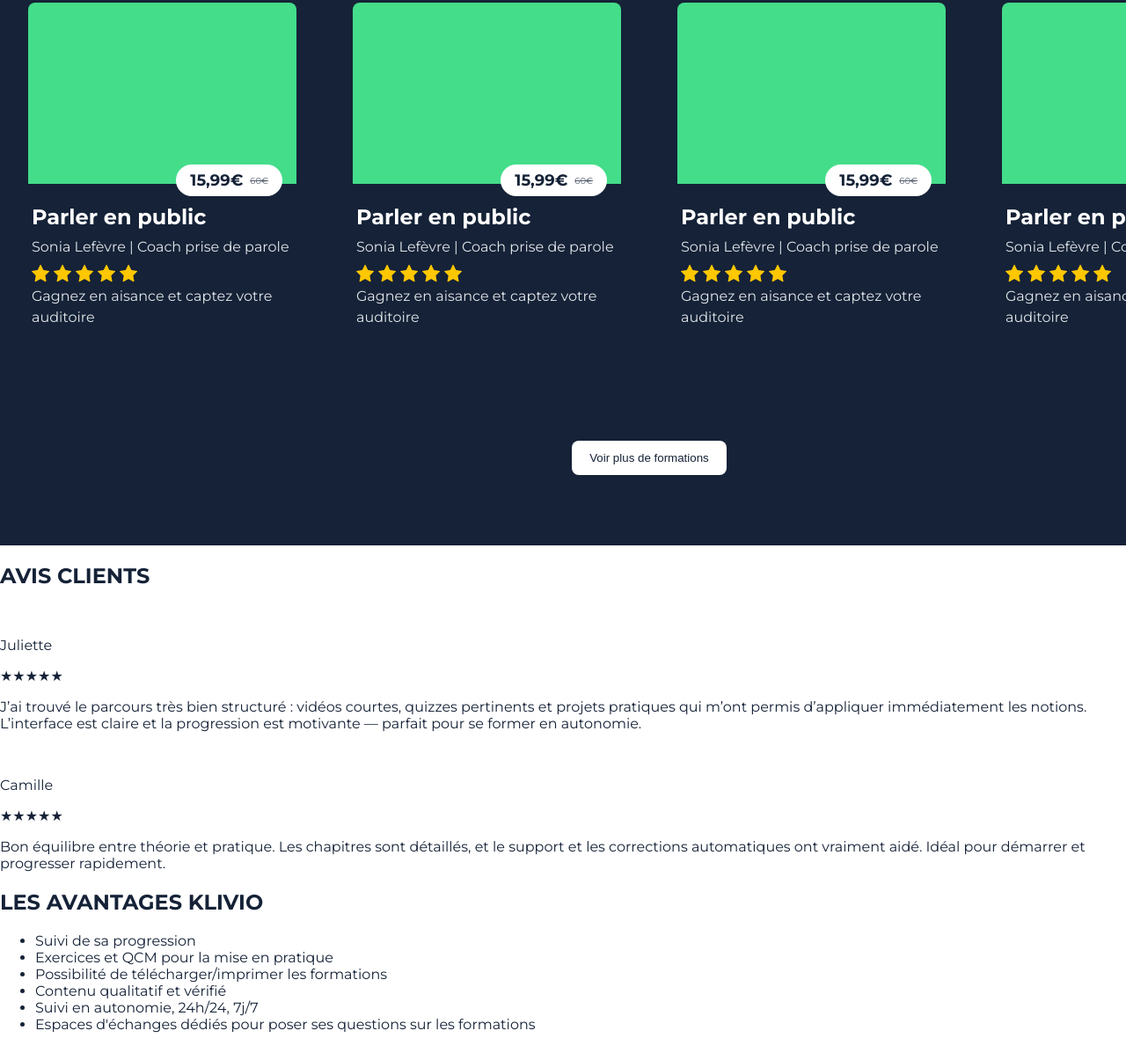
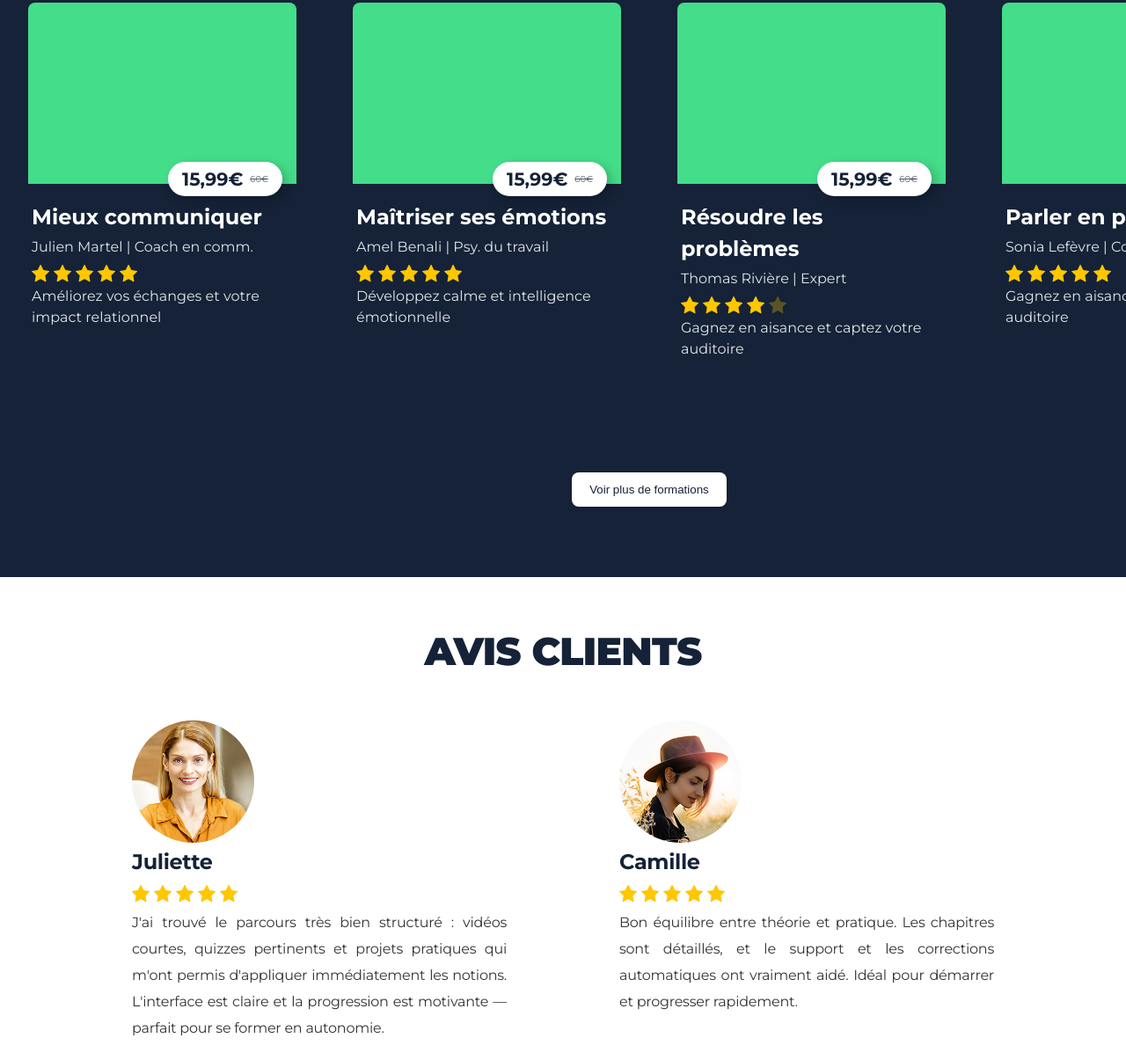
Before and after one commit to BrandonPicq/html_css, a plain HTML site: page index.html in a window 1280 px wide. Shown: the part 1592-2797 px from the top of the page at 88% size. Drawn offline with Linux system fonts and the light colour scheme.

Commit message:
[ADD]: Avis section done in CSS, [EDIT]: HTML structure to make the css work better, [UPDATE] Navbar's css to fit more with the design

```diff
--- /dev/null
+++ b/css/avis.css
@@ -0,0 +1,94 @@
+.avis {
+  max-width: 105rem;
+  margin: 0 auto;
+  padding: 3.625rem 9.375rem;
+}
+
+.avis h1 {
+  font-family: "Montserrat", sans-serif;
+  font-weight: 900;
+  font-size: 2.75rem;
+  line-height: 1.2;
+  letter-spacing: -0.015em;
+  text-transform: uppercase;
+  text-align: center;
+  color: #152237;
+  margin: 0 0 3.25rem 0;
+}
+
+.avis-container {
+  display: flex;
+  justify-content: space-between;
+  gap: 8rem;
+}
+
+.avis-card {
+  flex: 1;
+  max-width: 43rem;
+}
+
+.avis-photo {
+  width: 8.6875rem;
+  height: 8.6875rem;
+  border-radius: 50%;
+  object-fit: cover;
+}
+
+.avis-name {
+  font-family: "Montserrat", sans-serif;
+  font-weight: 700;
+  font-size: 1.5rem;
+  line-height: 2.25rem;
+  letter-spacing: -0.015em;
+  color: #152237;
+  margin: 0;
+}
+
+.avis-rating {
+  display: flex;
+
+  gap: 0.25rem;
+  color: #ffc700;
+  margin: 0.5rem 0;
+}
+
+.avis-text {
+  font-family: "Montserrat", sans-serif;
+  font-weight: 400;
+  font-size: 1rem;
+  line-height: 1.875rem;
+  letter-spacing: -0.015em;
+  text-align: justify;
+  color: rgba(0, 0, 0, 0.8);
+  margin: 0;
+}
+
+@media (max-width: 48rem) {
+  .avis {
+    padding: 3rem 1.5rem;
+  }
+
+  .avis h1 {
+    font-size: 1.75rem;
+    margin-bottom: 3rem;
+  }
+  .avis-rating {
+    justify-content: center;
+  }
+
+  .avis-container {
+    flex-direction: column;
+    gap: 3rem;
+  }
+
+  .avis-card {
+    max-width: 100%;
+    text-align: center;
+  }
+
+  .avis-photo {
+    width: 8.6875rem;
+    height: 8.6875rem;
+    margin: 0 auto 1rem;
+  }
+}
--- a/css/banner.css
+++ b/css/banner.css
@@ -28,11 +28,12 @@
 
 .banner-content h1 {
   font-size: 3rem;
-  font-weight: 900;
-  line-height: 3.6875rem;
+  font-weight: 800;
+  line-height: 0.6875rem;
   letter-spacing: -0.015em;
   text-transform: uppercase;
-  margin-bottom: 1.5rem;
+  margin-top: 1rem;
+  margin-bottom: 1rem;
 }
 
 .banner-content p {
@@ -41,7 +42,7 @@
   line-height: 1.5rem;
   letter-spacing: -0.015em;
   text-transform: uppercase;
-  margin-bottom: 2rem;
+  margin-bottom: 1.3rem;
 }
 
 @media (max-width: 768px) {
@@ -58,7 +59,8 @@
   }
 
   .banner-content h1 {
-    font-size: 225%;
+    font-size: 200%;
+    margin-top: 1.5rem;
     line-height: 2.5rem;
     margin-bottom: 0rem;
     max-width: 25rem;
@@ -68,6 +70,6 @@
     font-size: 130%;
     line-height: 1.5rem;
     max-width: 25.5rem;
-    margin-bottom: 1.5rem;
+    margin-bottom: 2rem;
   }
 }
--- a/css/courses-sections.css
+++ b/css/courses-sections.css
@@ -42,12 +42,13 @@
   align-self: end;
   margin: 0 1rem -0.9rem 0;
   padding: 0.45rem 1rem;
+  box-shadow: 5px 4px 13.2px -1px rgba(0, 0, 0, 0.25);
   display: inline-flex;
   align-items: center;
   gap: 0.5rem;
   border-radius: 4rem;
-  font-size: 1.125rem;
-  font-weight: 700;
+  font-size: 1.3rem;
+  font-weight: 500;
 }
 
 .courses-section .course-card .price-pill span {
--- a/css/main.css
+++ b/css/main.css
@@ -1,6 +1,7 @@
 @import url("navbar.css");
 @import url("banner.css");
 @import url("courses-sections.css");
+@import url("avis.css");
 
 body {
   font-family: "Montserrat", sans-serif;
--- a/index.html
+++ b/index.html
@@ -4,7 +4,7 @@
     <meta charset="UTF-8" />
     <meta name="viewport" content="width=device-width, initial-scale=1.0" />
     <link
-      href="https://fonts.googleapis.com/css2?family=Montserrat:wght@400;500;600;700&display=swap"
+      href="https://fonts.googleapis.com/css2?family=Montserrat:wght@400;500;600;700;800;900&display=swap"
       rel="stylesheet"
     />
     <link rel="stylesheet" href="css/main.css" />
@@ -176,8 +176,8 @@
           <span>60€</span>
         </p>
         <div class="card-content">
-          <h3>Parler en public</h3>
-          <p class="card-instructor">Sonia Lefèvre | Coach prise de parole</p>
+          <h3>Mieux communiquer</h3>
+          <p class="card-instructor">Julien Martel | Coach en comm.</p>
           <div class="card-rating">
             <svg width="21" height="20"><use href="#star-full"></use></svg>
             <svg width="21" height="20"><use href="#star-full"></use></svg>
@@ -186,7 +186,7 @@
             <svg width="21" height="20"><use href="#star-full"></use></svg>
           </div>
           <p class="card-description">
-            Gagnez en aisance et captez votre auditoire
+            Améliorez vos échanges et votre impact relationnel
           </p>
         </div>
       </div>
@@ -198,8 +198,8 @@
           <span>60€</span>
         </p>
         <div class="card-content">
-          <h3>Parler en public</h3>
-          <p class="card-instructor">Sonia Lefèvre | Coach prise de parole</p>
+          <h3>Maîtriser ses émotions</h3>
+          <p class="card-instructor">Amel Benali | Psy. du travail</p>
           <div class="card-rating">
             <svg width="21" height="20"><use href="#star-full"></use></svg>
             <svg width="21" height="20"><use href="#star-full"></use></svg>
@@ -208,7 +208,7 @@
             <svg width="21" height="20"><use href="#star-full"></use></svg>
           </div>
           <p class="card-description">
-            Gagnez en aisance et captez votre auditoire
+            Développez calme et intelligence émotionnelle
           </p>
         </div>
       </div>
@@ -220,14 +220,14 @@
           <span>60€</span>
         </p>
         <div class="card-content">
-          <h3>Parler en public</h3>
-          <p class="card-instructor">Sonia Lefèvre | Coach prise de parole</p>
+          <h3>Résoudre les problèmes</h3>
+          <p class="card-instructor">Thomas Rivière | Expert</p>
           <div class="card-rating">
             <svg width="21" height="20"><use href="#star-full"></use></svg>
             <svg width="21" height="20"><use href="#star-full"></use></svg>
             <svg width="21" height="20"><use href="#star-full"></use></svg>
             <svg width="21" height="20"><use href="#star-full"></use></svg>
-            <svg width="21" height="20"><use href="#star-full"></use></svg>
+            <svg width="21" height="20"><use href="#star-empty"></use></svg>
           </div>
           <p class="card-description">
             Gagnez en aisance et captez votre auditoire
@@ -259,28 +259,50 @@
 
       <button>Voir plus de formations</button>
     </section>
-    <section>
-      <h1>AVIS CLIENTS</h1>
-      <div>
-        <img src="" alt="" />
-        <p>Juliette</p>
-        <p>★★★★★</p>
-        <p>
-          J’ai trouvé le parcours très bien structuré : vidéos courtes, quizzes
-          pertinents et projets pratiques qui m’ont permis d’appliquer
-          immédiatement les notions. L’interface est claire et la progression
-          est motivante — parfait pour se former en autonomie.
-        </p>
-      </div>
-      <div>
-        <img src="" alt="" />
-        <p>Camille</p>
-        <p>★★★★★</p>
-        <p>
-          Bon équilibre entre théorie et pratique. Les chapitres sont détaillés,
-          et le support et les corrections automatiques ont vraiment aidé. Idéal
-          pour démarrer et progresser rapidement.
-        </p>
+    <section class="avis">
+      <h1>Avis clients</h1>
+      <div class="avis-container">
+        <article class="avis-card">
+          <img
+            class="avis-photo"
+            src="assets/juliette.png"
+            alt="Photo de Juliette"
+          />
+          <h2 class="avis-name">Juliette</h2>
+          <div class="avis-rating">
+            <svg width="21" height="20"><use href="#star-full"></use></svg>
+            <svg width="21" height="20"><use href="#star-full"></use></svg>
+            <svg width="21" height="20"><use href="#star-full"></use></svg>
+            <svg width="21" height="20"><use href="#star-full"></use></svg>
+            <svg width="21" height="20"><use href="#star-full"></use></svg>
+          </div>
+          <p class="avis-text">
+            J'ai trouvé le parcours très bien structuré : vidéos courtes,
+            quizzes pertinents et projets pratiques qui m'ont permis d'appliquer
+            immédiatement les notions. L'interface est claire et la progression
+            est motivante — parfait pour se former en autonomie.
+          </p>
+        </article>
+        <article class="avis-card">
+          <img
+            class="avis-photo"
+            src="assets/camille.png"
+            alt="Photo de Camille"
+          />
+          <h2 class="avis-name">Camille</h2>
+          <div class="avis-rating">
+            <svg width="21" height="20"><use href="#star-full"></use></svg>
+            <svg width="21" height="20"><use href="#star-full"></use></svg>
+            <svg width="21" height="20"><use href="#star-full"></use></svg>
+            <svg width="21" height="20"><use href="#star-full"></use></svg>
+            <svg width="21" height="20"><use href="#star-full"></use></svg>
+          </div>
+          <p class="avis-text">
+            Bon équilibre entre théorie et pratique. Les chapitres sont
+            détaillés, et le support et les corrections automatiques ont
+            vraiment aidé. Idéal pour démarrer et progresser rapidement.
+          </p>
+        </article>
       </div>
     </section>
     <section>
```
